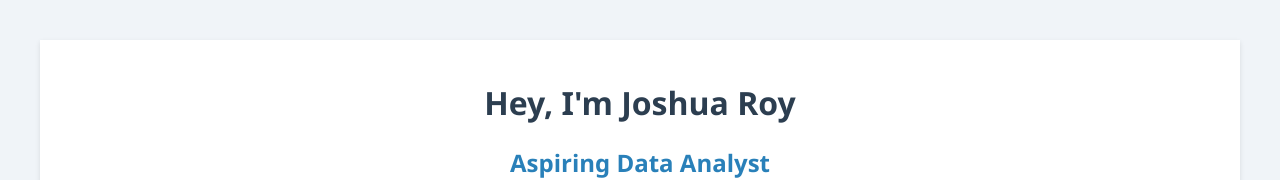
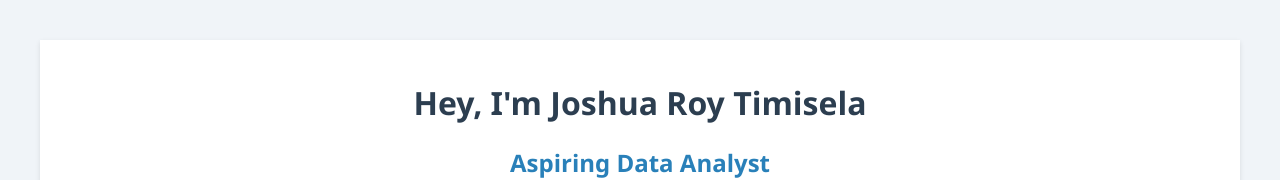
Before and after one commit to JoshuaRoyTimisela/joshuaroytimisela.github.io, a plain HTML site: page index.html in a window 1280 px wide. Shown: the top 180 px of the page. Drawn offline with Linux system fonts and the light colour scheme.

Commit message:
Update index.html

```diff
--- a/index.html
+++ b/index.html
@@ -3,7 +3,7 @@
 <head>
   <meta charset="UTF-8" />
   <meta name="viewport" content="width=device-width, initial-scale=1.0"/>
-  <title>Portfolio Joshua Roy</title>
+  <title> Portfolio Joshua Roy </title>
   <style>
     body {
       margin: 0;
@@ -36,14 +36,14 @@
 </head>
 <body>
   <header>
-    <h1>Hey, I'm Joshua Roy</h1>
-    <h2>Aspiring Data Analyst</h2>
+    <h1> Hey, I'm Joshua Roy Timisela </h1>
+    <h2> Aspiring Data Analyst </h2>
   </header>
 
   <section>
-    <p>Saya adalah mahasiswa yang sedang menempuh pengalaman magang di Bank Indonesia sebagai Data Analyst Intern. </p>
-    <p> Saya memiliki minat tinggi dalam bidang data analytics, BI, dan teknologi berbasis data.</p>
-    <p>Tools: Python, SQL, Excel, Power BI</p>
+    <p> Saya adalah mahasiswa yang sedang menempuh pengalaman magang di Bank Indonesia sebagai Data Analyst Intern. </p>
+    <p> Saya memiliki minat tinggi dalam bidang data analytics, BI, dan teknologi berbasis data. </p>
+    <p> Tools: Python, SQL, Excel, Power BI </p>
   </section>
 
   <section class="social">
```
